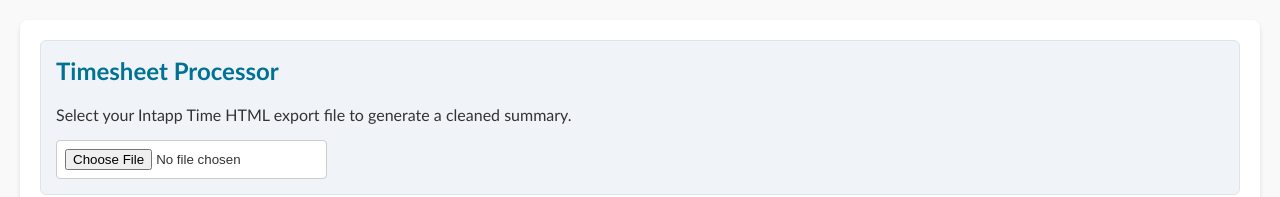
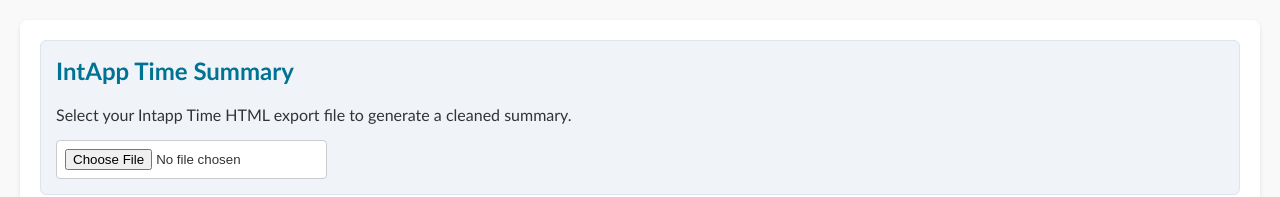
Before and after one commit to mrnoisytiger/intapp-time-parser, a plain HTML site: page index.html in a window 1280 px wide. Shown: the top 197 px of the page. Drawn offline with Linux system fonts and the light colour scheme.

Commit message:
upodate heading

```diff
--- a/index.html
+++ b/index.html
@@ -173,7 +173,7 @@
 
 <div class="container">
     <div class="controls no-print">
-        <h2>Timesheet Processor</h2>
+        <h2>IntApp Time Summary</h2>
         <p>Select your Intapp Time HTML export file to generate a cleaned summary.</p>
         <input type="file" id="fileInput" accept=".html" />
 
```
